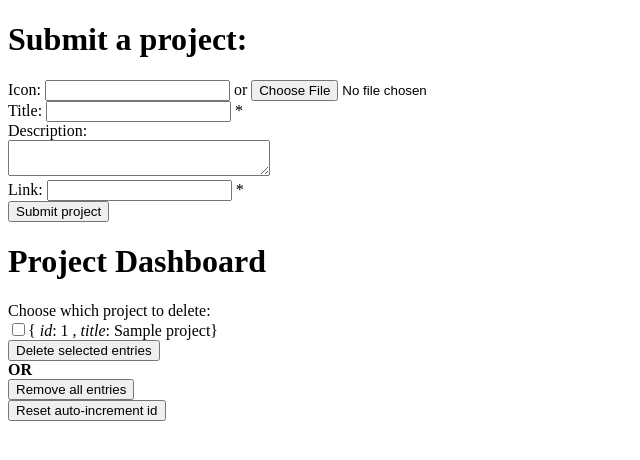
After one commit to brainuser5705/lamp-stack, a PHP site: page /projects/project-form.php in a window 1280 px wide. The commit adds this page. Shown: the top 460 px of the page, without its empty margins (0-640 px from the left). Run offline with PHP 8.4, Linux system fonts and the light colour scheme; the visitor is signed in with stand-in values (Sample User, id 1); tables that the repository leaves empty or names only in its code hold one stand-in row (values such as "Sample post"); a stand-in replaces the project's code that opens the database connection.

Commit message:
project feature, user authentication, and other changes

```diff
--- a/blog/blog_debug.php
+++ b/blog/blog-debug.php
@@ -1,4 +1,4 @@
-<h1>Debugging Dashboard</h1>
+<h1>Entry Dashboard</h1>
 <?php //include 'blog_config.php'; ?>
 <!--
     1. Remove all content in blog database, remove all files in images.
@@ -77,6 +77,7 @@
 
             // refreshes the page to show updated database
             header("Refresh:0");
+            die();
 
         }elseif (isset($_POST["select-delete"])){
 
@@ -99,6 +100,7 @@
 
             // refreshes the page to show updated database
             header("Refresh:0");
+            die();
 
 
         }elseif (isset($_POST["reset-id"])){
--- a/blog/blog_config.php
+++ b/blog/blog-models.php
@@ -1,6 +1,6 @@
 <?php
 
-include 'db_operations.php';
+include '../abstraction/database.php';
 $dbname = "blog";
 
 /**
--- a/blog/random.php
+++ b/blog/random-blog.php
@@ -57,4 +57,4 @@
 
 ?>
 
-<a href="random.php">Get a random entry!</a>
+<a href="random-blog.php">Get a random entry!</a>
--- /dev/null
+++ b/projects/project-debug.php
@@ -0,0 +1,110 @@
+<h1>Project Dashboard</h1>
+<?php //include 'blog_config.php'; ?>
+<!--
+    1. Remove all content in blog database, remove all files in images.
+    2. List of all entries, checkbox to select, and delete.
+-->
+
+<form action="<?php echo $_SERVER["PHP_SELF"]; ?>" method="POST">
+
+    <?php
+
+        $getProjects= new SelectStatement($dbconn,
+        "SELECT id, title FROM project;");
+        $projects = $getProjects->execute("Fail to select projects.");
+
+        if (!empty($projects[0])){ // if there is any project
+
+            echo '<div>Choose which project to delete:</div>';
+
+            // Create checkbox inputs for each entry
+            $i = 0;
+            foreach($projects as $project){
+                $name = $project[0]; // the id of the entry
+                echo '<input type="checkbox" name="' . $name . '">';
+                $label = "{ <i>id</i>: " . $project[0] . " , <i>title</i>: " . $project[1] . "}";
+                echo '<label for="' . $name .'">' . $label . "</label><br>";
+            }
+    ?>
+
+    <input type="submit" name="select-delete" value="Delete selected entries"><br>
+    <div><b>OR</b></div>
+    <input type="submit" name="reset-entries" value="Remove all entries"><br>
+
+    <?php
+    // continuing if there are no projects to delete
+    // note: beginning '}'  is needed
+        }else{
+            echo "No projects yet.<br>";
+        }
+    ?>
+
+    <input type="submit" name="reset-id" value="Reset auto-increment id"><br>
+
+</form>
+
+<?php
+
+    if ($_SERVER["REQUEST_METHOD"] == "POST"){
+
+        if (isset($_POST["reset-entries"])){
+
+            // delete statement to remove all rows from entry
+            // delete mode is cascade for 'file' table, so I don't need an extra delete statement for 'file'
+            $deleteAll = new ExecuteStatement($dbconn,
+                "DELETE FROM project;");
+            $deleteAll->execute("Fail to delete projects");
+
+            // remove all files from /images
+            $files = array_diff(scandir('icons/'), array('..','.'));
+            foreach($files as $filename){
+                deleteFile($filename);
+            }
+
+            // refreshes the page to show updated database
+            header("Refresh:0");
+            die();
+
+        }elseif (isset($_POST["select-delete"])){
+
+            $deleteSelect = new LinkedExecuteStatement($dbconn,
+                "DELETE FROM project WHERE id = ?");
+
+            $getIcons= new SelectStatement($dbconn,
+            "SELECT icon FROM project WHERE id = ?;");
+
+            foreach($_POST as $k=>$v){
+                $deleteSelect->addValue([$k]);
+                $icon = $getIcons->execute("Fail to select icons for projects.", [$k])[0];
+                if ($icon){
+                    deleteFile($icon[0]); // the filepath
+                }
+            }
+            $deleteSelect->execute("Fail to delete entries.");
+
+            // refreshes the page to show updated database
+            header("Refresh:0");
+            die();
+
+
+        }elseif (isset($_POST["reset-id"])){
+
+            // reset for 'entry' table
+            $resetAutoProject = new ExecuteStatement($dbconn,
+            "ALTER TABLE project AUTO_INCREMENT = 0;");
+            $resetAutoProject ->execute("Cannot reset auto increment value for <code>'project'</code> table");
+
+            echo "Auto-increment id reset to 0 for project table";
+        }
+
+    }
+
+    function deleteFile($filename){
+        $target_dir = $filename;
+        if (file_exists($target_dir)){
+            unlink($target_dir);
+            echo "Successfully deleted icon image <code>" . $filename . "</code><br>";
+        }
+    }
+
+?>
--- /dev/null
+++ b/projects/project-form.php
@@ -0,0 +1,104 @@
+<!DOCTYPE html>
+<html lang="en">
+    <head>
+        <meta charset="utf-8">
+        <title>Project Form</title>
+    </head>
+    <body>
+        <h1>Submit a project: </h1>
+        <?php
+            include 'project-models.php';
+            session_start();
+
+            if (!isset($_SESSION["admin"])){
+                header("Location: ../login.php");
+                die();
+            }
+
+            $icon = $title = $description = $link = null;
+            $titleMsg = $linkMsg = "";
+            if ($_SERVER["REQUEST_METHOD"] == "POST" && isset($_POST["submit-project"])){
+
+                if (!empty($_POST["icon-link"])){
+                    $icon = sanitize($_POST["icon-link"]);
+                }elseif(!empty($_FILES['icon-file']['name'])){
+                    $icon = 'icons/' . sanitize($_FILES['icon-file']['name']);
+                }
+
+                $description = sanitize($_POST["description"]);
+                $link = sanitize($_POST["link"]);
+
+                if (!empty($_POST["title"])){
+                    $title = sanitize($_POST["title"]);
+                }else{
+                    $titleMsg = "Please enter a title.";
+                }
+
+                if (!empty($_POST["link"])){
+                    $link = sanitize($_POST["link"]);
+                }else{
+                    $linkMsg = "Please enter a link.";
+                }
+
+                if (!empty($_POST["title"]) && !empty($_POST["link"])){
+                    $project = new Project($title, $link, $icon, $description);
+                    $insertProject = new InsertStatement($dbconn,
+                        "INSERT INTO project (icon, title, description, link)
+                        VALUES(?, ?, ?, ?);");
+                    $insertProject->linkEntity($project);
+                    $insertProject->execute("Fail to insert project into database<br>");
+
+                    // upload image if there is no link
+                    if(empty($_POST["icon-link"]) && !empty($_FILES['icon-file']['name'])){
+                        uploadFile();
+                    }
+                }
+
+            }
+
+            function sanitize($value){
+                $value = trim($value);
+                $value = htmlspecialchars($value);
+                return $value;
+            }
+
+            // does not support duplicate files (plan to abstract file upload)
+            function uploadFile(){
+                $iconImg = $_FILES['icon-file'];
+                $path = basename($iconImg["name"]);
+                $tmpPath = $iconImg["tmp_name"];
+
+                $targetPath = "icons/" . $path;
+                if (move_uploaded_file($tmpPath, $targetPath)){
+                    echo "Icon image <code>" . $path . "</code> has been succesfully uploaded into database<br>";
+                }else{
+                    echo "Fail to upload icon image <code>" . $path . "</code> into database<br>";
+                }
+            }
+
+        ?>
+
+        <form action="<?php echo htmlspecialchars($_SERVER["PHP_SELF"]); ?>" enctype="multipart/form-data" method="POST">
+            <label for="icon">Icon: </label>
+            <input type="text" name="icon-link">
+             or
+            <input type="file" name="icon-file"><br>
+
+            <label for="title">Title: </label>
+            <input type="text" name="title">
+            <span>* <?php echo $titleMsg; ?></span><br>
+
+            <label for="description">Description: </label><br>
+            <textarea name="description" rows="2" cols="30"></textarea><br>
+
+            <label for="link">Link: </label>
+            <input type="text" name="link">
+            <span>* <?php echo $linkMsg; ?></span><br>
+
+            <input type="submit" name="submit-project" value="Submit project">
+        </form>
+
+        <?php include 'project-debug.php' ?>
+
+    </body>
+</html>
--- /dev/null
+++ b/projects/project-models.php
@@ -0,0 +1,41 @@
+<?php
+
+include '../abstraction/database.php';
+$dbname = "project";
+
+$dbconn = new DBConnection("project");
+
+
+class Project extends Entity{
+
+    private $icon;
+    private $title;
+    private $description;
+    private $link;
+
+    public function __construct($title, $link, $icon=null, $description=null){
+        $this->icon = $icon;
+        $this->title = $title;
+        $this->description = $description;
+        $this->link = $link;
+    }
+
+    public function go(){
+        $insertProject = $this->getStatement();
+        $insertProject->getPDOStatement()->execute([$this->icon, $this->title, $this->description, $this->link]);
+
+        global $dbconn;
+        $lastId = $dbconn->getConn()->lastInsertId();
+        echo "<code>" . $this->title . "</code> <i>(id: " . $lastId . ")</i> has successfully been inserted into database<br>";
+    }
+
+    public function __toString(){
+        return '<span class="project-link">
+                <img height="30px" width="30px" src="' . $this->icon . '" >
+                <a href="' . $this->link . '"><b>' . $this->title . '</b></a>
+                <i>' . $this->description . '</i><span>';
+    }
+
+}
+
+?>
```
Also changed, not shown: admin/dashboard.html (added, +14 -0 lines), blog/blog-form.php (renamed from blog/blog_form.php, +14 -3 lines), blog/blog.php (deleted, +0 -60 lines), login.php (added, +82 -0 lines), logout.php (added, +15 -0 lines), abstraction/database.php (renamed from blog/db_operations.php).
